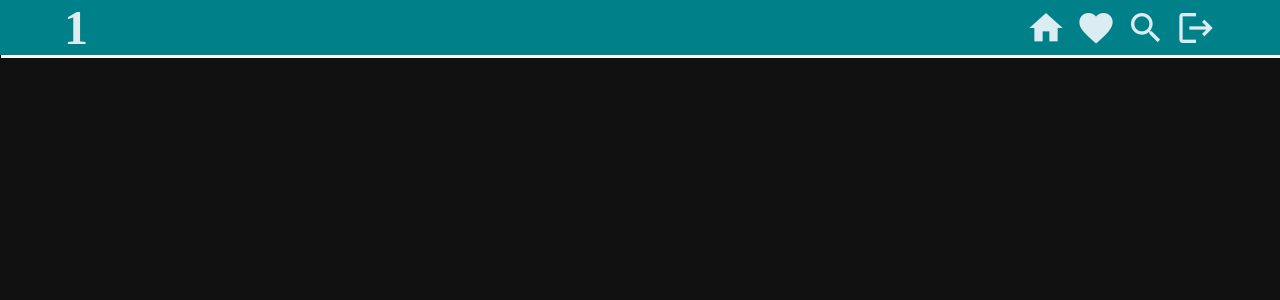
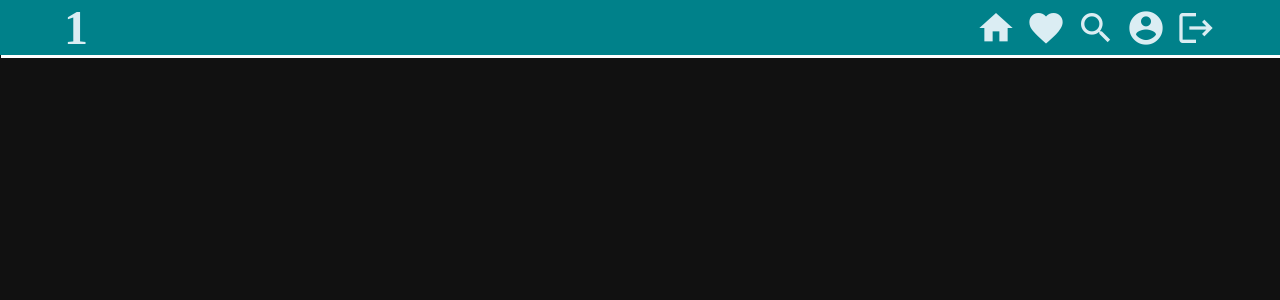
Before and after one commit to faseem619/Social-Media-App, a Flask app: page /home/profiles/1 in a window 1280 px wide. Shown: the top 300 px of the page. Run offline with Flask 2, Linux system fonts and the light colour scheme; data comes from the database, SQL or seed files in the repository.

Commit message:
fixed profile

```diff
--- a/templates/profile.html
+++ b/templates/profile.html
@@ -7,7 +7,9 @@
     <span class="material-icons-outlined"> favorite </span>
     <span class="material-icons-outlined"> search </span>
 
-    <span id="conditional_icon"></span>
+    <a href="/home/profiles/{{name}}">
+      <span class="material-icons-outlined"> account_circle </span>
+    </a>
     <a href="/"><span class="material-icons-outlined"> logout </span></a>
 
     <span class="material-icons-outlined menu_icon"> menu </span>
```
